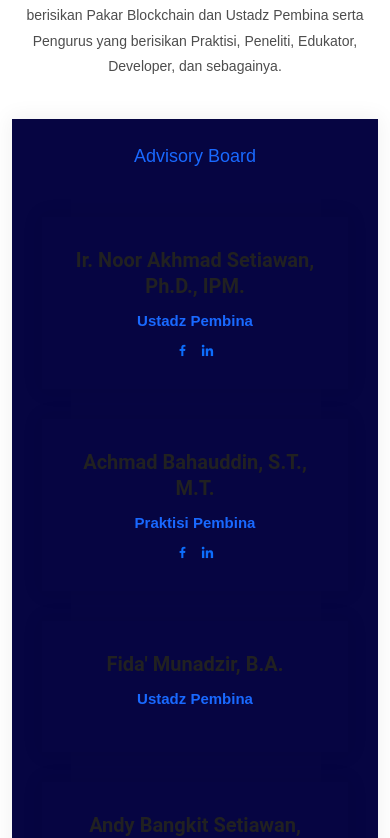
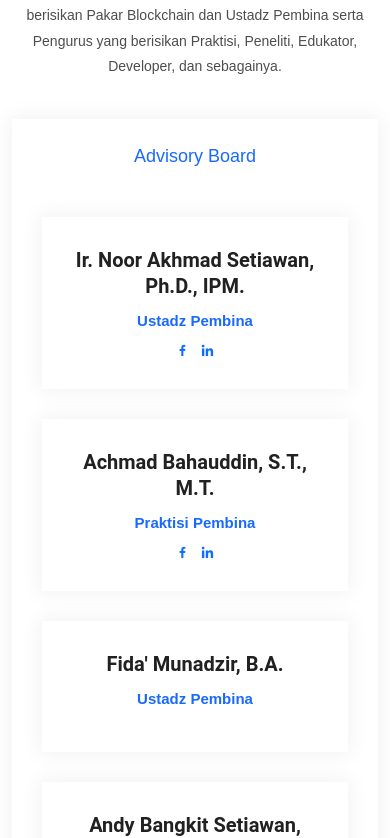
Before and after one commit to ischain/ischain.github.io, a Next.js app: page / in a window 390 px wide. Shown: the part 5728-6566 px from the top of the page. Built offline with nearby package versions, Linux system fonts and the light colour scheme.

Commit message:
Update responsive.css

```diff
--- a/styles/responsive.css
+++ b/styles/responsive.css
@@ -359,7 +359,7 @@
     margin-top: 30px;
   }
   .single-team {
-    background-color: #060542;
+    background-color: #ffffff;
   }
   .arduix-slider-item .arduix-slider-text h1 {
     font-size: 35px;
@@ -1279,7 +1279,7 @@
     margin-top: 30px;
   }
   .single-team {
-    background-color: #060542;
+    background-color: #ffffff;
   }
   .arduix-slider-item .arduix-slider-text h1 {
     font-size: 35px;
```
